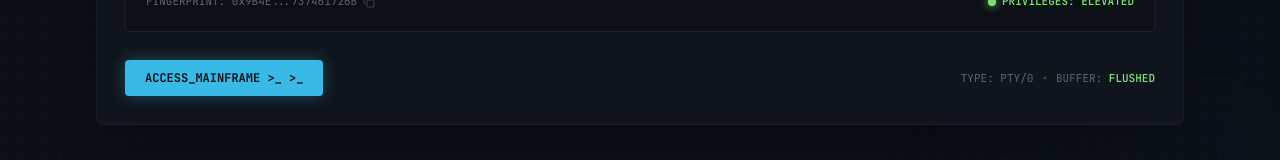
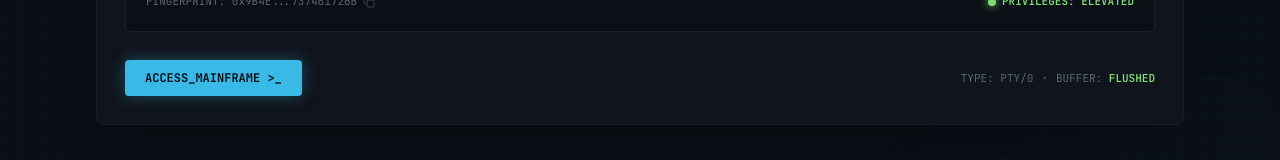
Before and after one commit to danystarrkk/StarkHack, a React (Vite) app: page / in a window 1280 px wide. Shown: the part 502-662 px from the top of the page. Built offline with nearby package versions, Linux system fonts and the light colour scheme.

Commit message:
fix(frontend): boca arriba en el mascot del favicon y quitar >_ duplicado del boton ACCESS_MAINFRAME

```diff
--- a/src/components/TerminalHero.tsx
+++ b/src/components/TerminalHero.tsx
@@ -133,7 +133,7 @@ export const TerminalHero: React.FC<TerminalHeroProps> = ({ onOpenTerminal }) =>
               onClick={onOpenTerminal}
               className="group relative inline-flex items-center justify-center gap-2 rounded bg-[#39bae6] px-5 py-2.5 font-mono text-xs font-bold text-[#0b0e15] shadow-[0_0_16px_rgba(57,186,230,0.35)] transition-all duration-200 hover:bg-[#59c2ff] hover:shadow-[0_0_22px_rgba(57,186,230,0.55)] active:translate-y-[1px]"
             >
-              <span>ACCESS_MAINFRAME &gt;_ &gt;_</span>
+              <span>ACCESS_MAINFRAME &gt;_</span>
             </button>
 
             {/* Telemetry Buffer State */}
```
Also changed, not shown: public/ui/favicon.svg.
